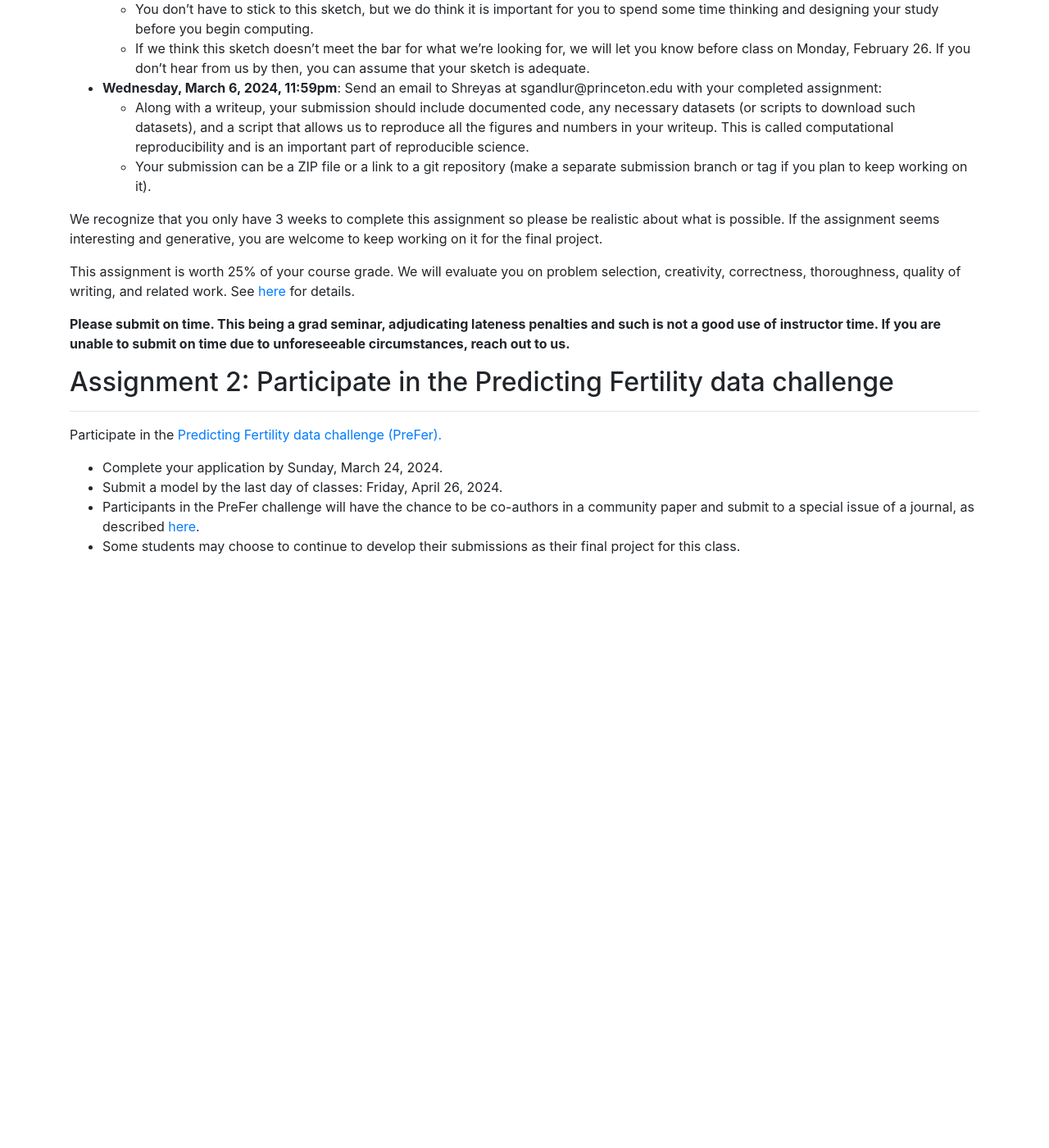
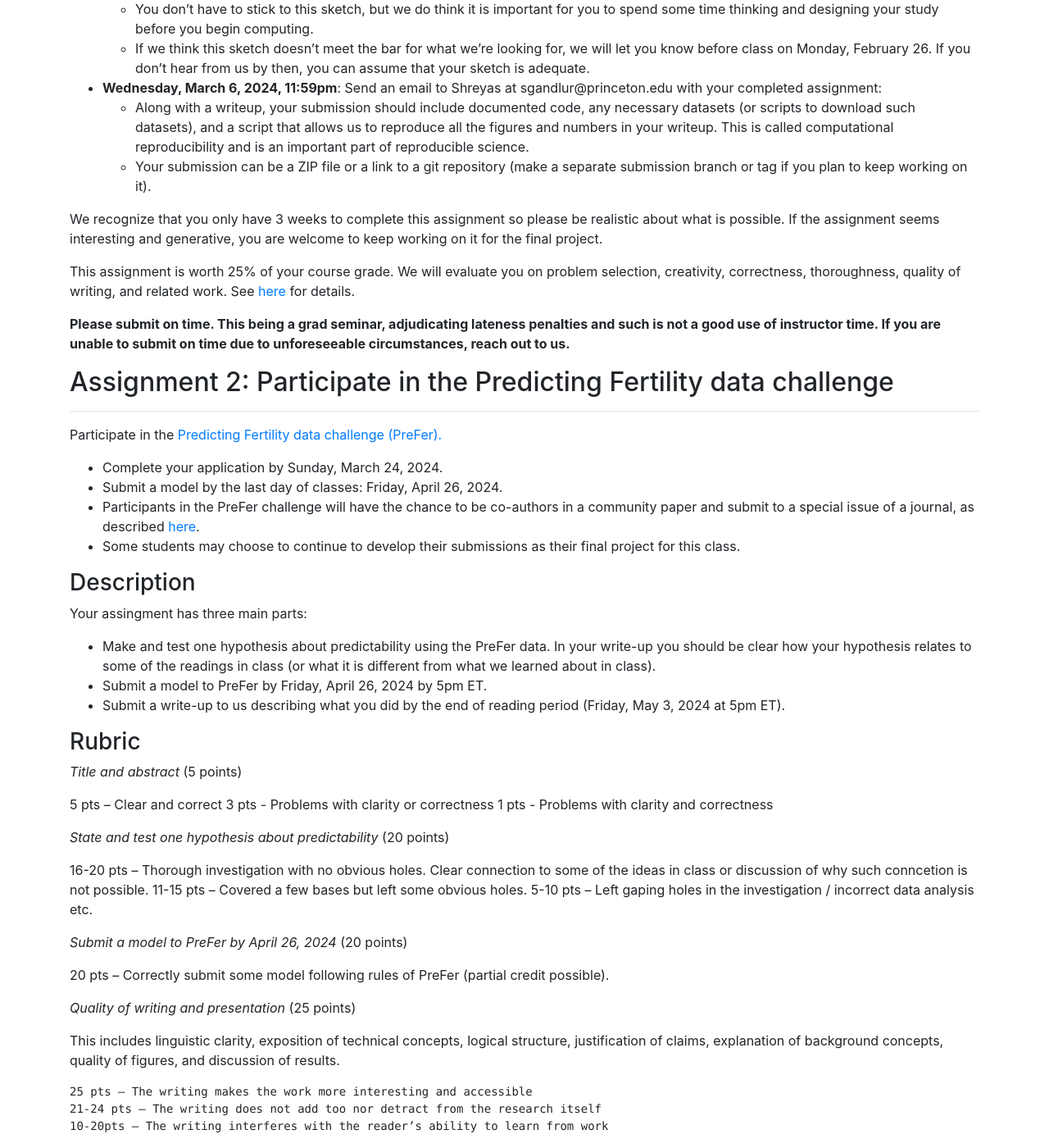
Before and after one commit to msalganik/soc555-cos598J_s2024, a Jekyll site: the page built from assignments.md, in a window 1280 px wide and 1400 px high, scrolled down 1156 px. Shown: the whole window at 82% size. Built offline with Jekyll 4.4.1, drawn with Linux system fonts in a browser that asks for light colours; comment, search, counter and statistics services are not loaded; before the commit the page ends 1850 px from its top, so only the background shows below that.

Commit message:
assignment 2 info

```diff
--- a/assignments.md
+++ b/assignments.md
@@ -57,3 +57,36 @@ Participate in the <a href="https://stulp.gmw.rug.nl/prefer/">Predicting Fertili
 - Submit a model by the last day of classes: Friday, April 26, 2024.
 - Participants in the PreFer challenge will have the chance to be co-authors in a community paper and submit to a special issue of a journal, as described <a href="https://stulp.gmw.rug.nl/prefer/details/overview/6special_issue.html">here</a>.
 - Some students may choose to continue to develop their submissions as their final project for this class.
+
+### Description
+
+Your assingment has three main parts:
+- Make and test one hypothesis about predictability using the PreFer data.  In your write-up you should be clear how your hypothesis relates to some of the readings in class (or what it is different from what we learned about in class).
+- Submit a model to PreFer by Friday, April 26, 2024 by 5pm ET.
+- Submit a write-up to us describing what you did by the end of reading period (Friday, May 3, 2024 at 5pm ET).
+
+### Rubric
+
+*Title and abstract* (5 points)
+
+  5 pts – Clear and correct
+  3 pts - Problems with clarity or correctness
+  1 pts - Problems with clarity and correctness
+
+*State and test one hypothesis about predictability* (20 points)
+
+  16-20 pts – Thorough investigation with no obvious holes. Clear connection to some of the ideas in class or discussion of why such conncetion is not possible.
+  11-15 pts – Covered a few bases but left some obvious holes.
+  5-10 pts – Left gaping holes in the investigation / incorrect data analysis etc.
+
+*Submit a model to PreFer by April 26, 2024* (20 points)
+
+  20 pts – Correctly submit some model following rules of PreFer (partial credit possible).
+
+ *Quality of writing and presentation* (25 points)
+
+This includes linguistic clarity, exposition of technical concepts, logical structure, justification of claims, explanation of background concepts, quality of figures, and discussion of results.
+
+    25 pts – The writing makes the work more interesting and accessible
+    21-24 pts – The writing does not add too nor detract from the research itself
+    10-20pts – The writing interferes with the reader’s ability to learn from work
```
